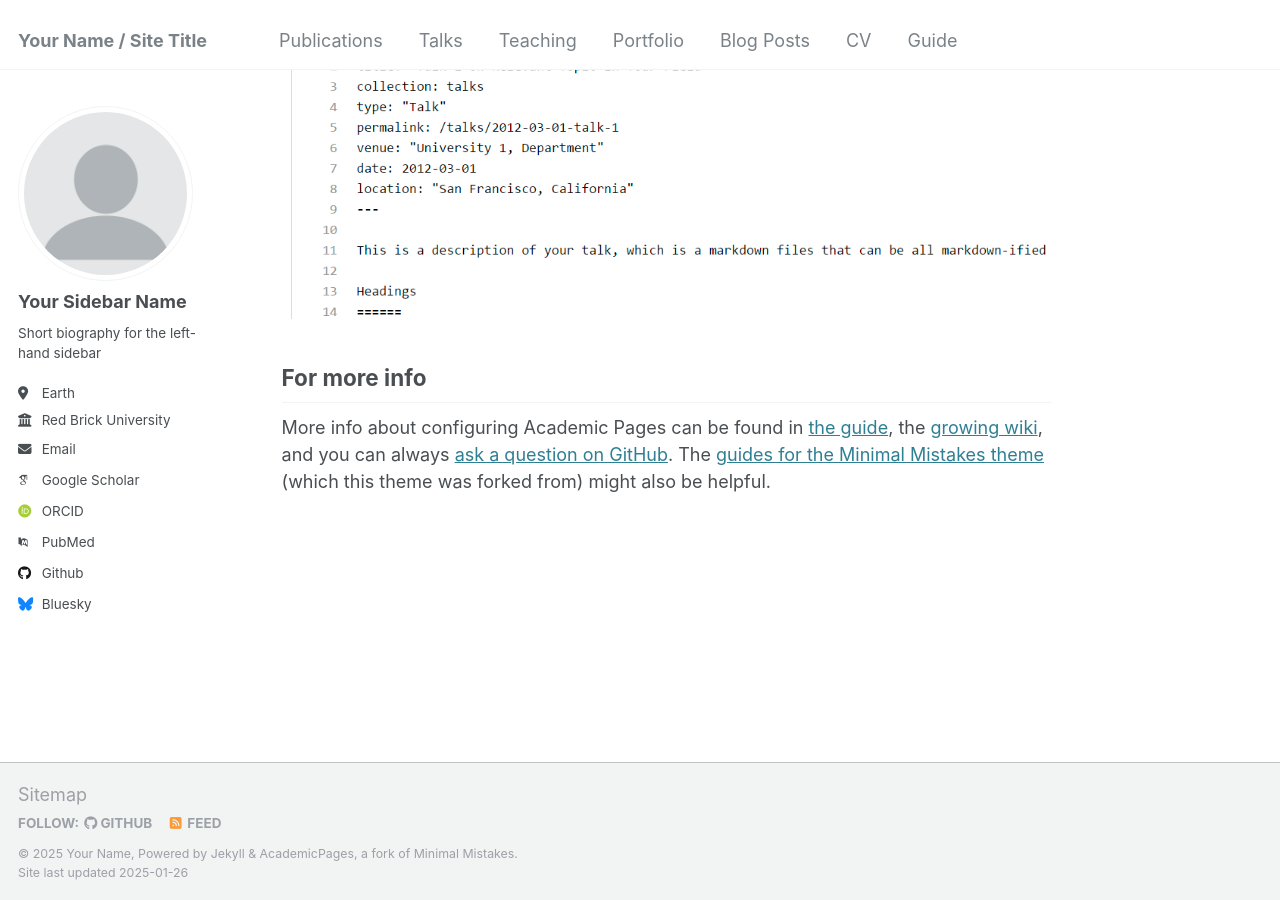
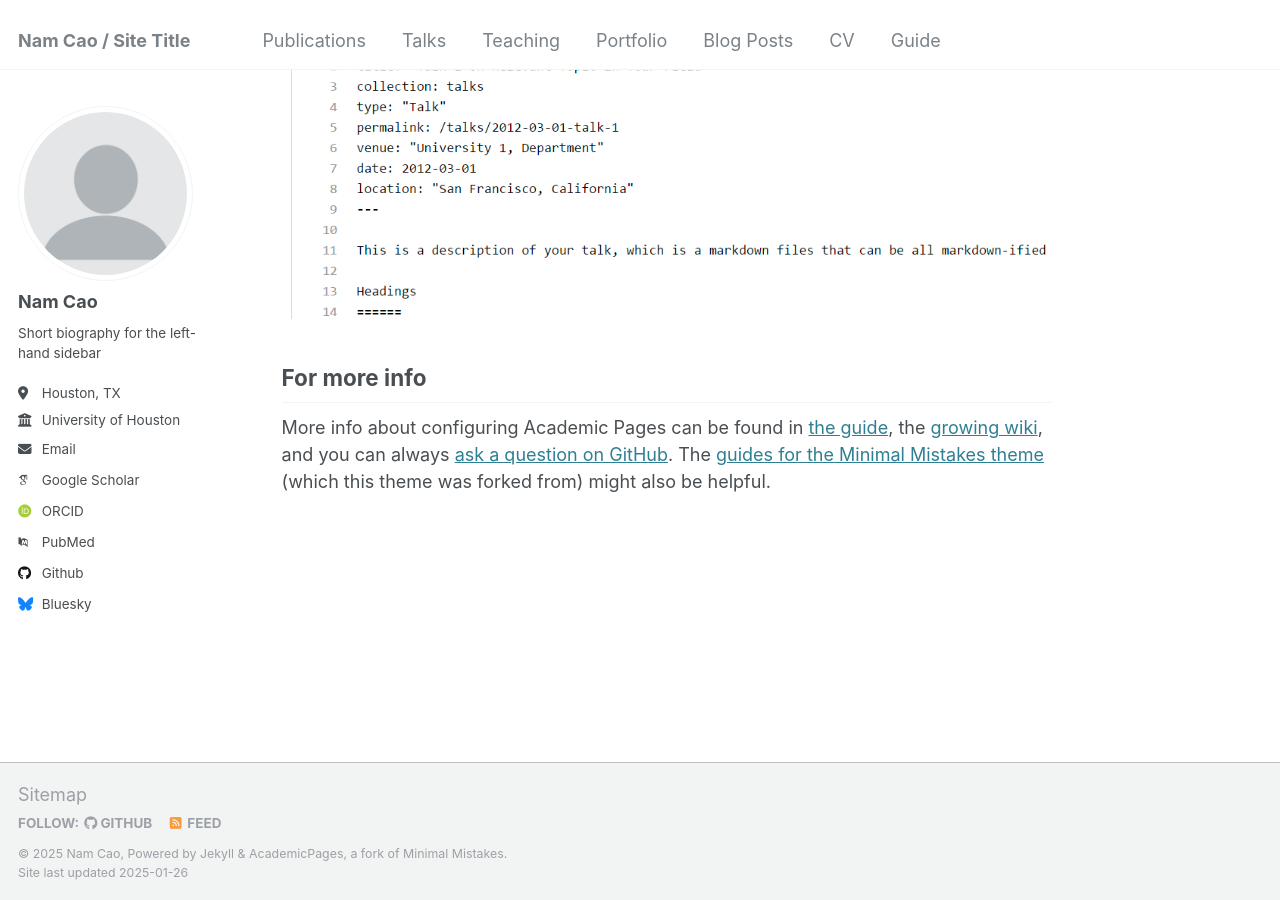
Before and after one commit to FateTwistedNA/NamGitHub, a Jekyll site: the page built from _pages/about.md, in a window 1280 px wide and 900 px high, scrolled down 2643 px. Built offline with Jekyll 4.4.1, drawn with Linux system fonts in a browser that asks for light colours; some web fonts are replaced.

Commit message:
some changes to config.yml

```diff
--- a/_config.yml
+++ b/_config.yml
@@ -8,9 +8,9 @@
 
 # Basic Site Settings
 locale                   : "en-US"
-title                    : "Your Name / Site Title"
+title                    : "Nam Cao / Site Title"
 title_separator          : "-"
-name                     : &name "Your Name"
+name                     : &name "Nam Cao"
 description              : &description "personal description"
 url                      : https://academicpages.github.io # the base hostname & protocol for your site e.g. "https://[your GitHub username].github.io"
 baseurl                  : "" # the subpath of your site, e.g. "/blog"
@@ -22,11 +22,11 @@ repository               : "academicpages/academicpages.github.io"
 author:
   # Biographic information
   avatar           : "profile.png"
-  name             : "Your Sidebar Name"
+  name             : "Nam Cao"
   pronouns         : # example: "she/her"
   bio              : "Short biography for the left-hand sidebar"
-  location         : "Earth"
-  employer         : "Red Brick University"
+  location         : "Houston, TX"
+  employer         : "University of Houston"
   uri              : # URL
   email            : "none@example.org"
 
```
